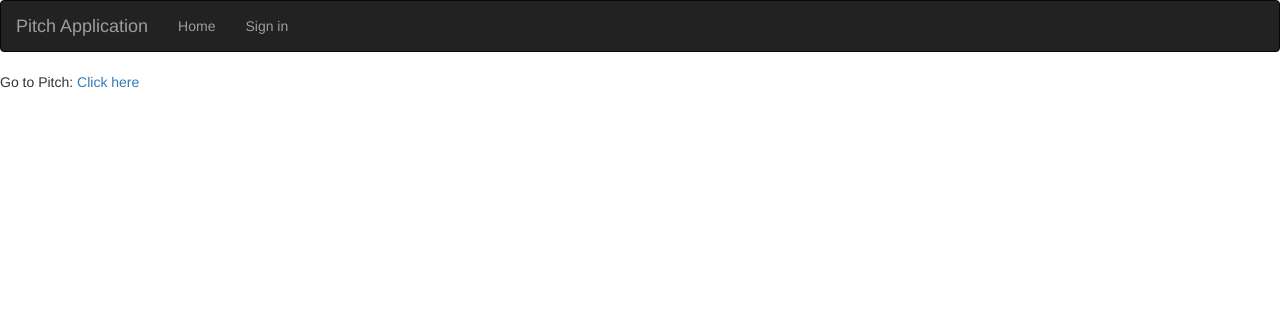
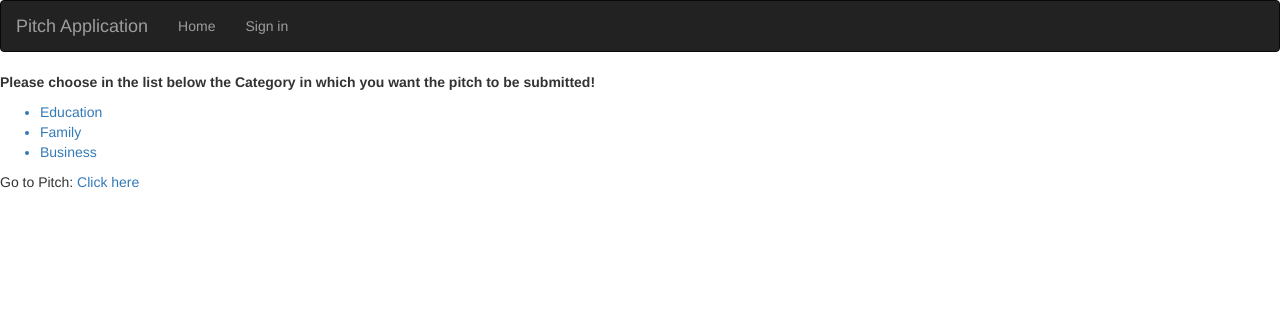
Before and after one commit to munganyendesandrine/Pitches_IP, a Flask app: page / in a window 1280 px wide. Shown: the top 312 px of the page. Run offline with Flask 2, Linux system fonts and the light colour scheme; some libraries are stand-ins or nearby versions.

Commit message:
categories available

```diff
--- a/app/templates/index.html
+++ b/app/templates/index.html
@@ -26,7 +26,15 @@
     <!-- Content block -->
 
     {% block content %}
-
+    <div class="category">
+            <p><strong>Please choose in the list below the Category in which you want the pitch to be submitted!</strong></p>
+            <ul>
+                <a href="{{url_for('main.posts')}}"><li>Education</li></a>
+                <!-- {{url_for('main.education')}} -->
+                <a href="{{url_for('main.posts')}}"><li>Family</li></a>
+                <a href="{{url_for('main.posts')}}"><li>Business</li></a>
+            </ul>
+        </div>
 <p>Go to Pitch: <a href="{{url_for('main.posts')}}">Click here </a></p>
 
 {{macro.displayPitchesList(pitch)}}
```
Also changed, not shown: app/templates/posts.html (+1 -8 lines).
